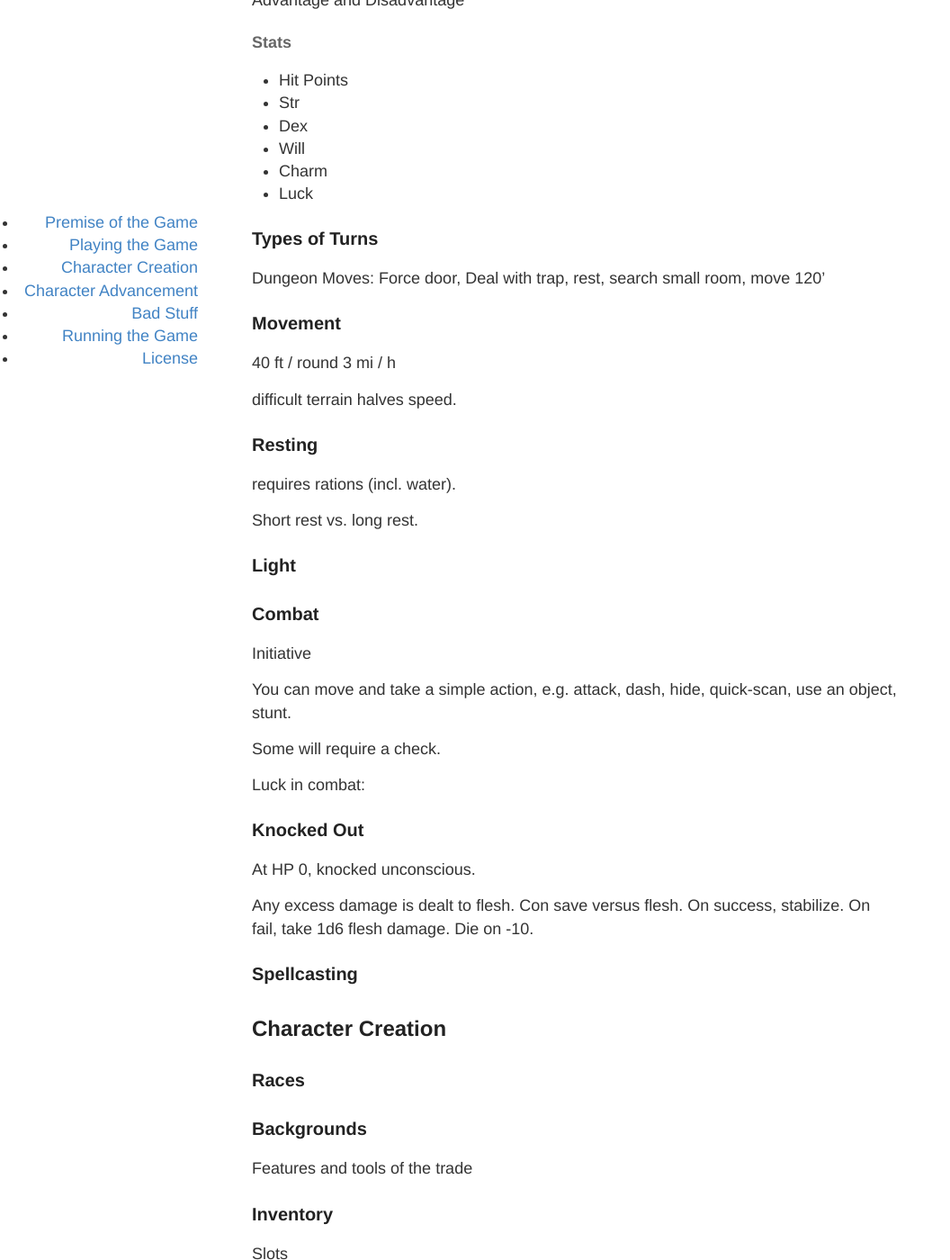
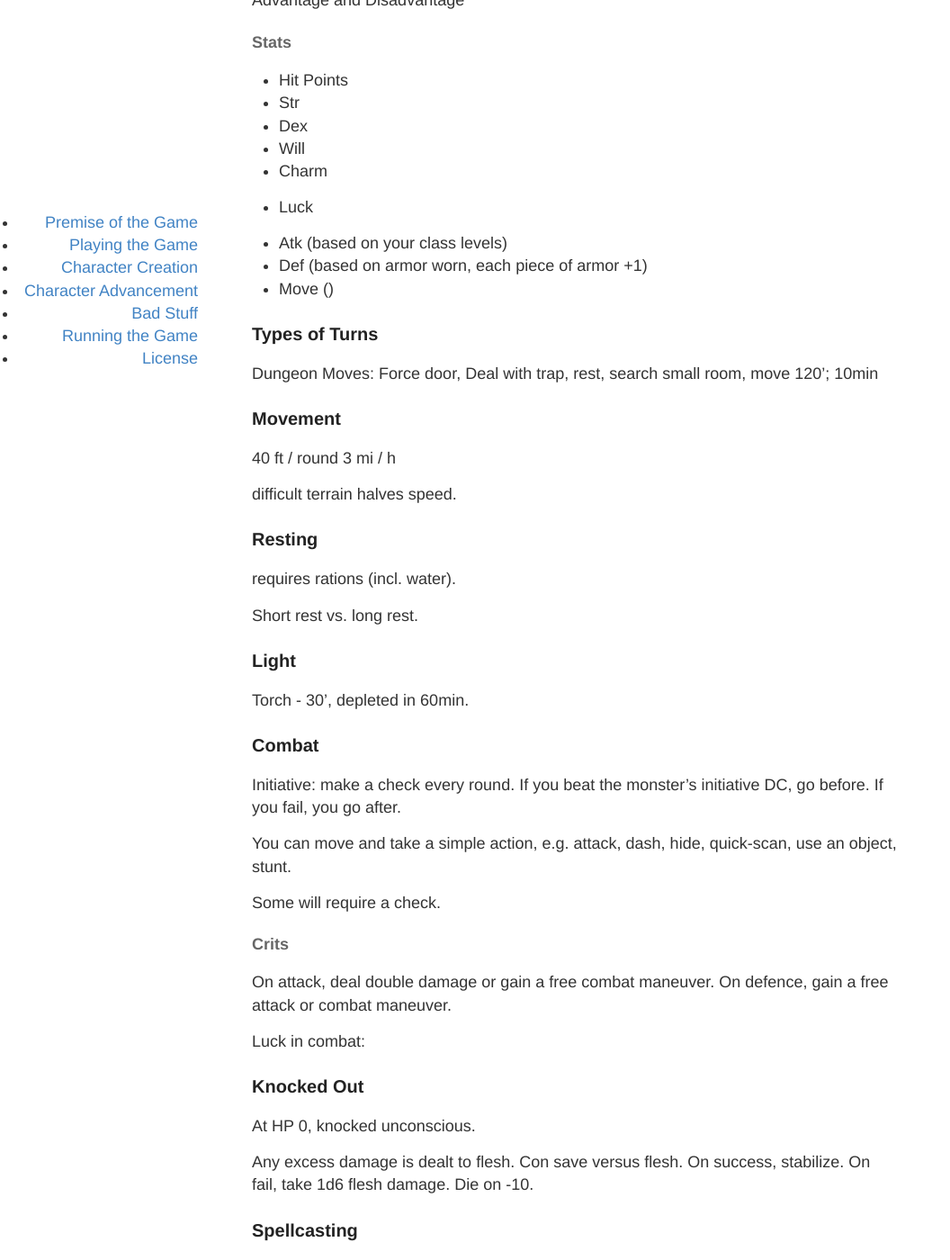
Before and after one commit to zechlau14/zechlau14.github.io, a Jekyll site: the page built from projects/heartbreaker.md, in a window 1280 px wide and 1400 px high, scrolled down 1085 px. Shown: the whole window at 90% size, without its empty margins (0-1056 px from the left). Built offline with Jekyll 4.4.1, drawn with Linux system fonts in a browser that asks for light colours; some of the changed text lies outside the part shown.

Commit message:
Update heartbreaker.md

```diff
--- a/projects/heartbreaker.md
+++ b/projects/heartbreaker.md
@@ -34,8 +34,12 @@ Advantage and Disadvantage
 * Charm
 * Luck
 
+* Atk (based on your class levels)
+* Def (based on armor worn, each piece of armor +1)
+* Move ()
+
 ### Types of Turns
-Dungeon Moves: Force door, Deal with trap, rest, search small room, move 120'
+Dungeon Moves: Force door, Deal with trap, rest, search small room, move 120'; 10min
 
 ### Movement
 40 ft / round
@@ -49,13 +53,18 @@ requires rations (incl. water).
 Short rest vs. long rest.
 
 ### Light
+Torch - 30', depleted in 60min.
 
 ### Combat
-Initiative
+Initiative: make a check every round. If you beat the monster's initiative DC, go before. If you fail, you go after.
 
 You can move and take a simple action, e.g. attack, dash, hide, quick-scan, use an object, stunt.
 
 Some will require a check.
+
+#### Crits
+On attack, deal double damage or gain a free combat maneuver.
+On defence, gain a free attack or combat maneuver.
 
 Luck in combat:
 
@@ -71,10 +80,17 @@ Any excess damage is dealt to flesh. Con save versus flesh. On success, stabiliz
 ### Races
 
 ### Backgrounds
-Features and tools of the trade
+Counts as 2 skills.
+Start with tools of the trade
 
 ### Inventory
 Slots
+
+#### Equipment
+Fists 1d3
+Improvised weapons 1d6 (-2 to attack)
+Regular weapons 1d6
+2-handed weapons 1d8
 
 ## Character Advancement
 
@@ -101,6 +117,18 @@ Darkness: disadv on anything requiring sight.
 
 ### GM Principles
 
+Base Save DC 10.
+Difficult movement (climbing, jumping, fleeing) all use a Move check to determine success. The DC is usually 10.
+Stealth checks are difficult (DC 14) Dex checks.
+
+Armor DC
+None 10
+Leather 12
+Chain 14
+Plate 16
+
+Monster Attack (11+HD)
+
 ### Procedures
 Encounter Roll
 Reaction Roll
```
